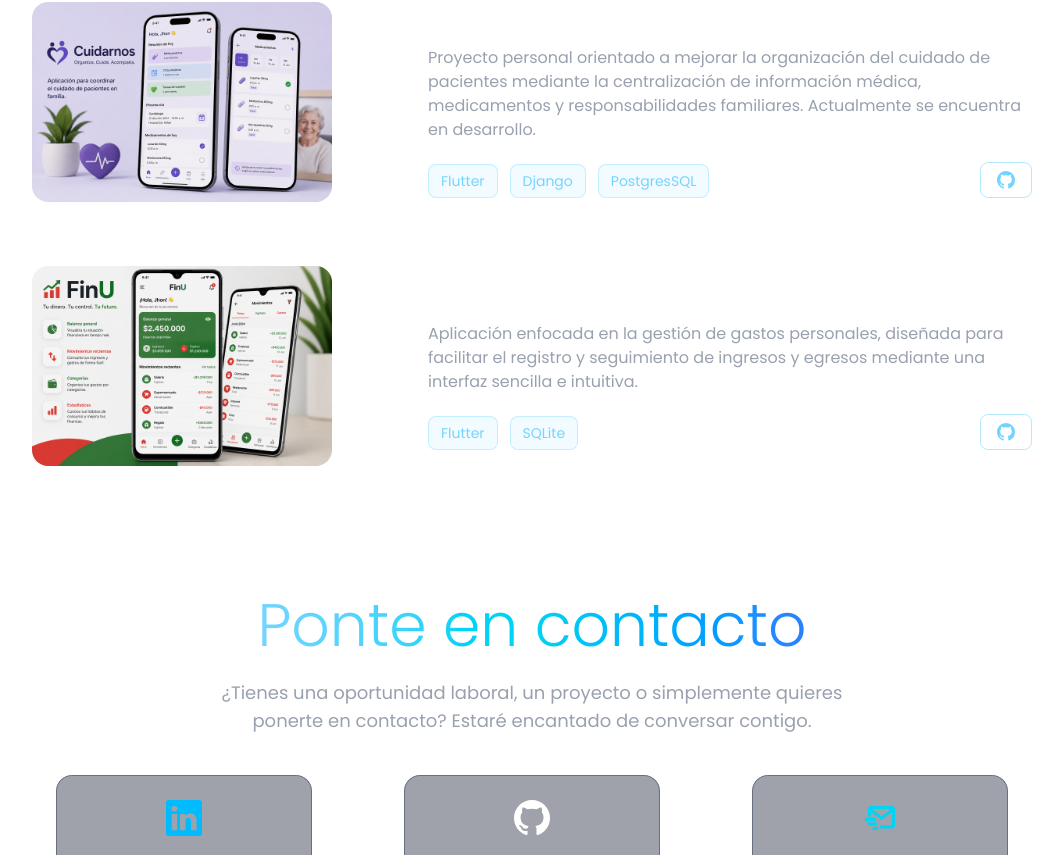
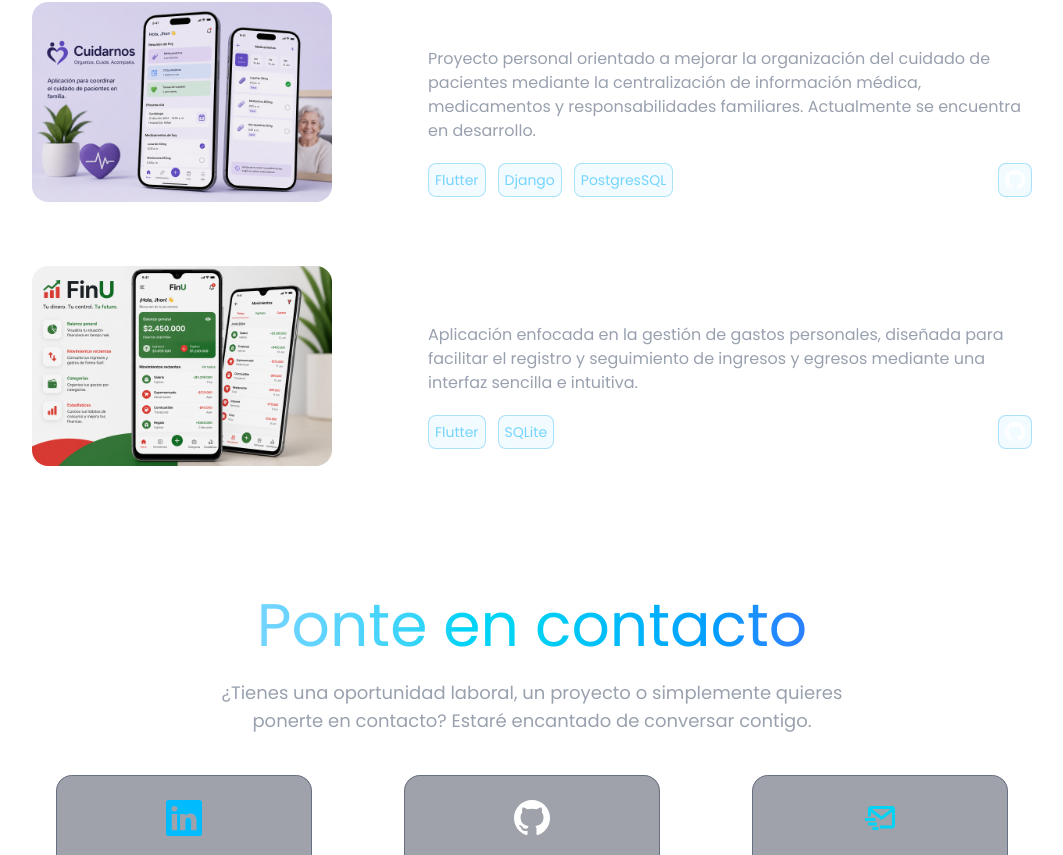
Before and after one commit to jhonRR28/Portafolio, a React (Vite) app: page / in a window 1280 px wide. Shown: the part 2599-3454 px from the top of the page, without its empty margins (108-1171 px from the left). Built offline with nearby package versions, Linux system fonts and the light colour scheme.

Commit message:
Modificacion de la seccion de proyectos: Arreglo estetico del enlace a proyectos

```diff
--- a/src/components/Contact.jsx
+++ b/src/components/Contact.jsx
@@ -9,7 +9,7 @@ const Contact = () => {
 
         {/* Título */}
         <div className="flex flex-col items-center gap-6 text-center">
-          <h1 className="bg-linear-to-r from-sky-300 via-cyan-400 to-blue-500 bg-clip-text text-4xl font-light text-transparent md:text-6xl">
+          <h1 className="bg-linear-to-r from-sky-300 via-cyan-400 to-blue-500 bg-clip-text text-4xl font-normal text-transparent md:text-6xl">
             Ponte en contacto
           </h1>
 
--- a/src/components/Projects.jsx
+++ b/src/components/Projects.jsx
@@ -51,17 +51,17 @@ const ScrollReveal = ({ children }) => {
       initial={{ opacity: 0, y: 100 }}
       whileInView={{ opacity: 1, y: 0 }}
       viewport={{ once: true }}
-    transition={{ duration: 0.8}}
+      transition={{ duration: 0.8 }}
     >
       {children}
     </motion.div>
   )
 }
-const ProjectCard = ({project}) => {
+const ProjectCard = ({ project }) => {
   return (
     <ScrollReveal>
       <div className='flex flex-col items-center gap-8 md:flex-row md:gap-24'>
-      <img src={project.image} alt="" className='w-full cursor-pointer rounded-2xl transition-all duration-300 hover:scale-105 md:w-75'/>
+        <img src={project.image} alt="" className='w-full cursor-pointer rounded-2xl transition-all duration-300 hover:scale-105 md:w-75' />
 
         <div className='flex flex-col gap-5'>
           <div className='flex flex-col gap-3'>
@@ -69,16 +69,29 @@ const ProjectCard = ({project}) => {
             <p className='text-gray-400'>{project.description}</p>
           </div>
 
-        <div className="flex flex-wrap items-end justify-between gap-4">
+          <div className="grid grid-cols-[1fr_auto] items-start gap-4">
+
+            {/* Tecnologías */}
             <div className="flex flex-wrap gap-3">
               {project.technologies.map((tech, index) => (
-              <span key={index} className="rounded-lg border border-sky-400/20 bg-sky-400/5 px-3 py-1.5 text-sm text-sky-300 transition-all duration-300 hover:border-sky-400/50 hover:bg-sky-400/10">
+                <span
+                  key={index}
+                  className="rounded-lg border border-sky-500/30 bg-sky-400/5 p-1.5 text-sm text-sky-300 transition-all duration-300 hover:border-sky-400/50 hover:bg-sky-400/10"
+                >
                   {tech}
                 </span>
               ))}
             </div>
-          <a href={project.repository} target="_blank" rel="noopener noreferrer" className="flex shrink-0 items-center gap-2 rounded-lg border border-sky-400/30 px-4 py-2 text-sm font-medium text-sky-300 transition-all duration-300 hover:-translate-y-1 hover:border-sky-400 hover:bg-sky-400/10 hover:text-sky-200 hover:shadow-lg hover:shadow-sky-500/20">
-            <BsGithub className="text-lg" />
+
+            {/* GitHub */}
+            <a
+              href={project.github}
+              target="_blank"
+              rel="noopener noreferrer"
+              className="flex shrink-0 items-center justify-center rounded-lg border border-sky-500/30 bg-sky-400/5 p-1.5 text-xl text-white transition-all duration-300 hover:border-sky-400 hover:bg-sky-400/10 hover:text-white hover:shadow-lg hover:shadow-sky-500/20"
+              aria-label={`Ver código de ${project.title}`}
+            >
+              <BsGithub />
             </a>
 
           </div>
```
Lines whose indentation alone changed are shown as unchanged.
